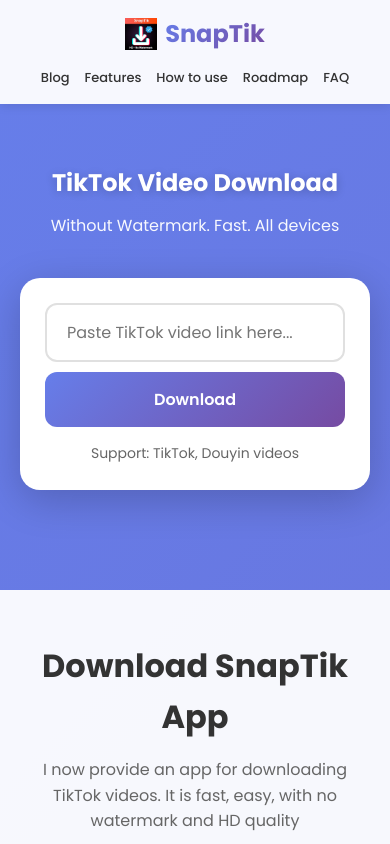
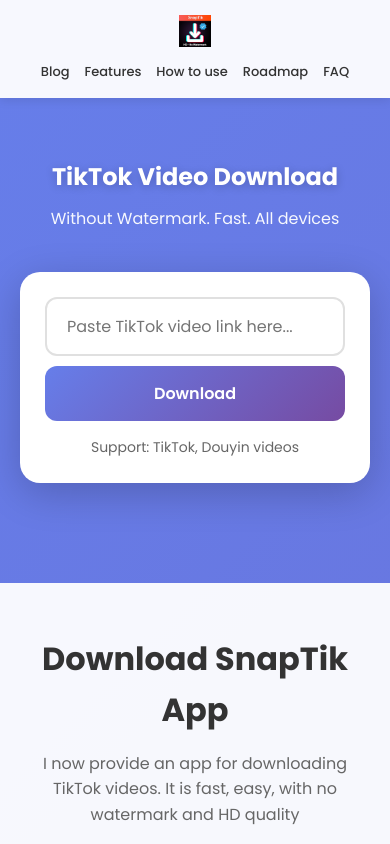
Before and after one commit to 211662/snaptikclone, a website: page index.html in a window 390 px wide. Shown: the top 844 px of the page. Drawn offline with Linux system fonts and the light colour scheme.

Commit message:
🎨 Simplify branding: Logo-only design without text
✨ Design Changes:
- Remove text branding from navigation logos
- Keep logo-only design for cleaner, modern look
- Maintain larger logo in roadmap hero section
- Simplified navigation with icon-only branding

🎯 Updates:
- index.html: Logo-only header navigation
- roadmap.html: Logo-only top navigation, larger hero logo
- css/style.css: Simplified logo styling without text dependencies

📱 Benefits:
- Cleaner, more modern appearance
- Better mobile responsiveness
- Focus on visual brand identity
- Professional minimalist design

```diff
--- a/css/style.css
+++ b/css/style.css
@@ -41,14 +41,8 @@
     align-items: center;
 }
 
-.logo h1 {
-    font-size: 28px;
-    background: linear-gradient(135deg, #667eea 0%, #764ba2 100%);
-    -webkit-background-clip: text;
-    -webkit-text-fill-color: transparent;
-    background-clip: text;
-    font-weight: 700;
-    margin: 0;
+.logo img {
+    height: 32px;
 }
 
 .nav {
--- a/index.html
+++ b/index.html
@@ -121,8 +121,7 @@
     <header class="header">
         <div class="container">
             <div class="logo">
-                <img src="/logo/logo-snaptik.png" alt="SnapTik Logo" style="height: 32px; margin-right: 8px;">
-                <h1>SnapTik</h1>
+                <img src="/logo/logo-snaptik.png" alt="SnapTik Logo" style="height: 32px;">
             </div>
             <nav class="nav">
                 <a href="/blog.html">Blog</a>
```
Also changed, not shown: roadmap.html (+2 -4 lines).
